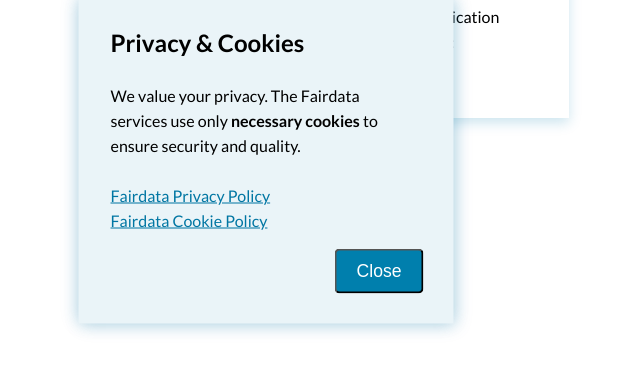
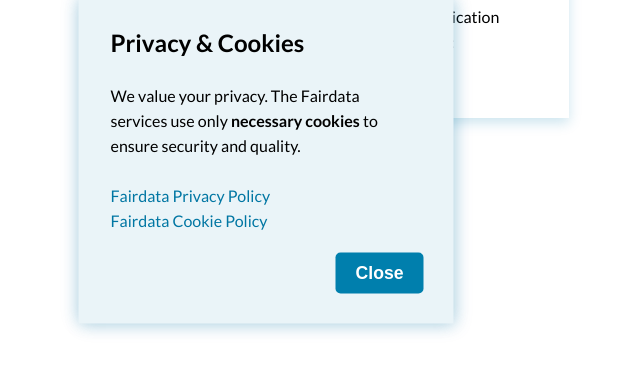
Before and after one commit to CSCfi/fairdata-sso, a Flask app: template templates/login.html in a window 1280 px wide. Shown: the part 239-631 px from the top of the page, without its empty margins (374-1014 px from the left). Run offline with Flask 2, Linux system fonts and the light colour scheme; the template is opened without the code that fills it, so the values that code supplies are empty; parts of the project's set-up code (start-up, migrations or seed data) failed here and were passed over; some libraries are stand-ins or nearby versions.

Commit message:
Added layout refinements to notification modal

```diff
--- a/static/notification.css
+++ b/static/notification.css
@@ -1,4 +1,5 @@
 .notification-banner {
+    color: black;
     font: 500 16px/25px "Lato" !important;
     display: flex;
     position: absolute;
@@ -42,3 +43,16 @@
     color: white;
     border-radius: 5px;
 }
+
+.notification-banner button {
+    border: none;
+    font-weight: bold;
+}
+
+.notification-banner b {
+    font-weight: bold;
+}
+
+.notification-banner a {
+    text-decoration: none;
+}
```
